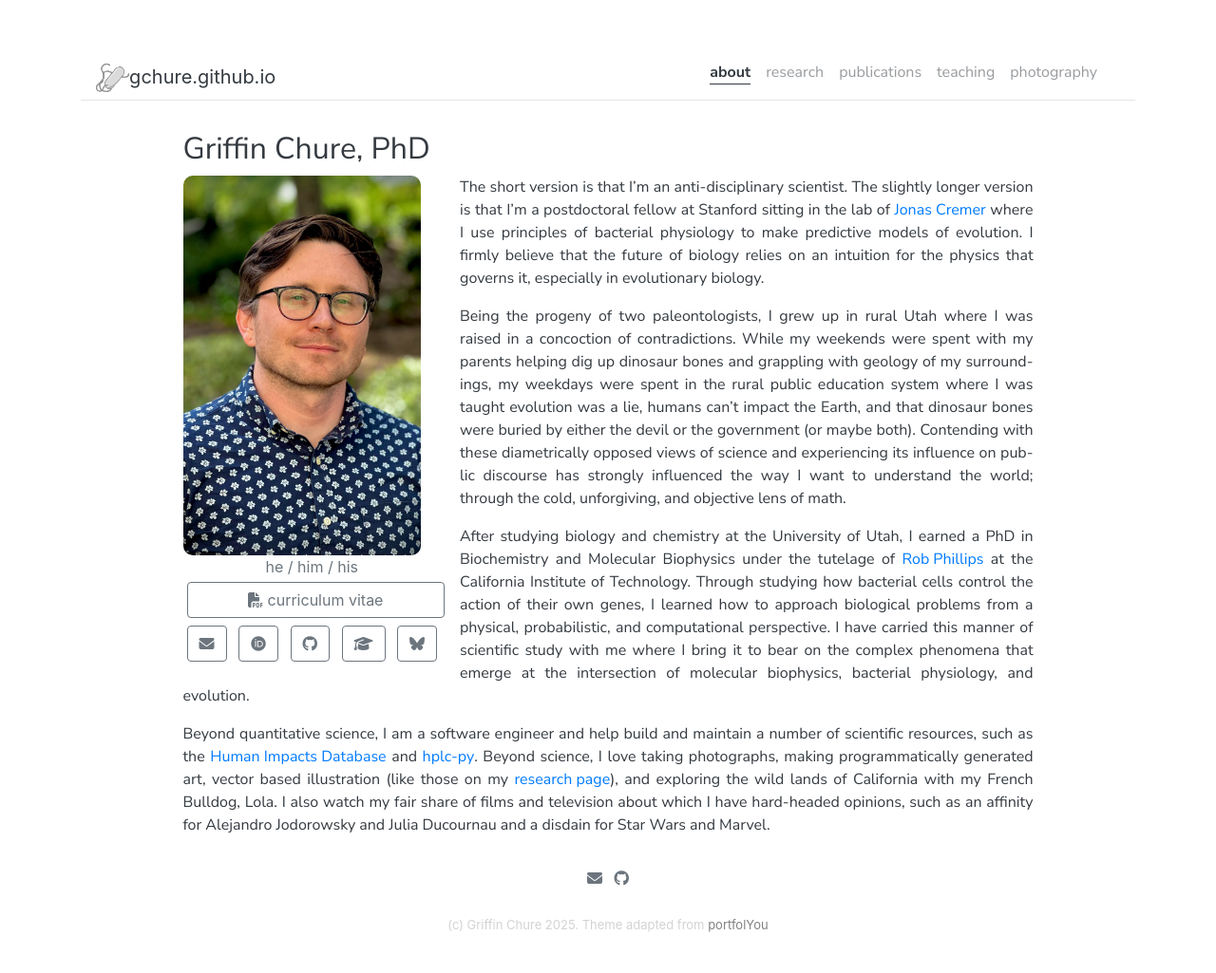
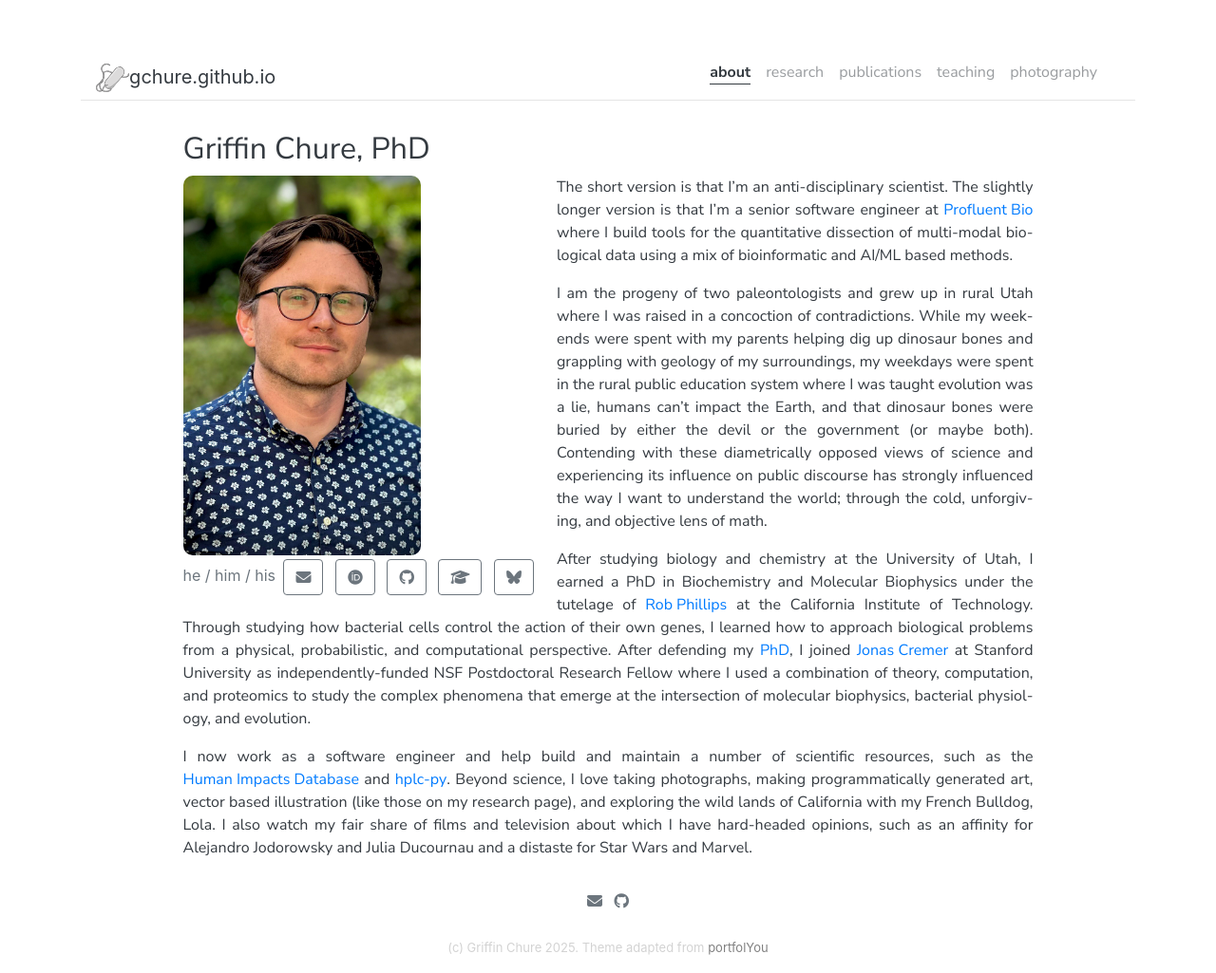
Before and after one commit to gchure/gchure.github.io, a Jekyll site: the page built from pages/about.md, in a window 1280 px wide. Shown: the whole page at 95% size. Built offline with Jekyll 4.4.1, drawn with Linux system fonts in a browser that asks for light colours; some web fonts are replaced; before the commit the page ends 1001 px from its top, so only the background shows below that.

Commit message:
Update about

```diff
--- a/_includes/landing.html
+++ b/_includes/landing.html
@@ -47,8 +47,8 @@
       <div class="d-grid gap-2 d-md-flex justify-content-md-start">
         <a href="mailto:griffinchure@gmail.com" class="m-1 btn btn-outline-primary btn-lg"><i
             class="fa fa-envelope"></i></a>
-        <a href="{{site.baseurl}}/assets/pdfs/{{site.cv_filename}}" class="m-1 btn btn-outline-primary btn-lg"><i
-            class="fa fa-address-card"></i></a>
+        <!-- <a href="{{site.baseurl}}/assets/pdfs/{{site.cv_filename}}" class="m-1 btn btn-outline-primary btn-lg"><i -->
+            <!-- class="fa fa-address-card"></i></a> -->
         <a href="https://bsky.app/profile/gchure.bsky.social" class="m-1 btn btn-outline-primary btn-lg"><i
             class="fab fa-bluesky"></i></a>
         <a href="https://github.com/gchure" class="m-1 btn btn-outline-primary btn-lg"><i class="fab fa-github"></i></a>
--- a/pages/about.md
+++ b/pages/about.md
@@ -12,8 +12,8 @@ weight: 1
     <img style="height: auto;" src="{{site.baseurl}}/assets/images/headshot_2023.jpeg">
     <center>
     <span style="color: #6c757d;"> he / him / his</span>
-<a class="m-1 btn btn-outline-secondary btn-md btn-block" href="{{site.baseurl}}/assets/pdfs/{{site.cv_filename}}">
-<i class="fas fa-file-pdf"></i> curriculum vitae </a>
+<!-- <a class="m-1 btn btn-outline-secondary btn-md btn-block" href="{{site.baseurl}}/assets/pdfs/{{site.cv_filename}}"> -->
+<!-- <i class="fas fa-file-pdf"></i> curriculum vitae </a> -->
 <a class="m-1 btn btn-outline-secondary btn-md " href="mailto:gchure@stanford.edu">
 <i class="fa fa-envelope"></i></a>
 <a class="m-1 btn btn-outline-secondary btn-md " href="https://orcid.org/0000-0002-2216-2057">
@@ -28,37 +28,41 @@ weight: 1
 </div>
 </div>
 
-The short version is that I'm an anti-disciplinary scientist. The slightly longer
-version is that I'm a postdoctoral fellow at Stanford sitting in the lab of
-<a href="https://cremerlab.com">Jonas Cremer</a> where I use principles of
-bacterial physiology to make predictive models of evolution. I firmly believe
-that the future of biology relies on an intuition for the physics that governs
-it, especially in evolutionary biology.
+The short version is that I'm an anti-disciplinary scientist. The slightly
+longer version is that I'm a senior software engineer at <a href="https://profluent.bio">Profluent Bio</a> where I build tools for the
+quantitative dissection of multi-modal biological data using a mix of
+bioinformatic and AI/ML based methods.
 
-Being the progeny of two paleontologists, I grew up in rural Utah where I was
+I am the progeny of two paleontologists and grew up in rural Utah where I was
 raised in a concoction of contradictions. While my weekends were spent with my
 parents helping dig up dinosaur bones and grappling with geology of my
 surroundings, my weekdays were spent in the rural public education system where
 I was taught evolution was a lie, humans can't impact the Earth, and that
 dinosaur bones were buried by either the devil or the government (or maybe
-both).  Contending with these diametrically opposed views of science and
+both). Contending with these diametrically opposed views of science and
 experiencing its influence on public discourse has strongly influenced the way I
-want to understand the world; through the cold, unforgiving, and objective lens of math.
+want to understand the world; through the cold, unforgiving, and objective lens
+of math.
+
 
 After studying biology and chemistry at the University of Utah, I earned a PhD
-in Biochemistry and Molecular Biophysics under the tutelage of [Rob Phillips](https://rpgroup.caltech.edu)
-at the California Institute of Technology. Through studying how bacterial cells
+in Biochemistry and Molecular Biophysics under the tutelage of <a href="https://rpgroup.caltech.edu">Rob Phillips</a> at
+the California Institute of Technology. Through studying how bacterial cells
 control the action of their own genes, I learned how to approach biological
-problems from a physical, probabilistic, and computational perspective. I have carried this
-manner of scientific study with me where I bring it to bear on the complex
-phenomena that emerge at the intersection of molecular biophysics, bacterial physiology, and
-evolution.
+problems from a physical, probabilistic, and computational perspective. After defending my
+<a href="https://gchure.github.io/phd">PhD</a>, I joined <a href="https://cremerlab.github.io">Jonas Cremer</a> at Stanford University as
+independently-funded NSF Postdoctoral Research Fellow where I used a combination of
+theory, computation, and proteomics to study the
+complex phenomena that emerge at the intersection of molecular biophysics,
+bacterial physiology, and evolution.
 
-Beyond quantitative science, I am a software engineer and help build and maintain a
-number of scientific resources, such as the [Human Impacts
-Database](https://anthroponumbers.org) and [hplc-py](https://cremerlab.github.io/hplc-py). Beyond science, I love taking
-photographs, making programmatically generated art, vector based illustration
-(like those on my [research page]({{site.baseurl}}/research)), and exploring the wild lands
-of California with my French Bulldog, Lola. I also watch my fair share of films and television about which I have hard-headed
-opinions, such as an affinity for Alejandro Jodorowsky and Julia Ducournau and a disdain for Star
-Wars and Marvel.
+
+I now work as a software engineer and help build and maintain a number of
+scientific resources, such as the <a href="https://anthroponumbers.org">Human
+Impacts Database</a> and <a
+href="https://cremerlab.github.io/hplc-py">hplc-py</a>. Beyond science, I love
+taking photographs, making programmatically generated art, vector based
+illustration (like those on my research page), and exploring the wild lands of
+California with my French Bulldog, Lola. I also watch my fair share of films and
+television about which I have hard-headed opinions, such as an affinity for
+Alejandro Jodorowsky and Julia Ducournau and a distaste for Star Wars and Marvel.
```
